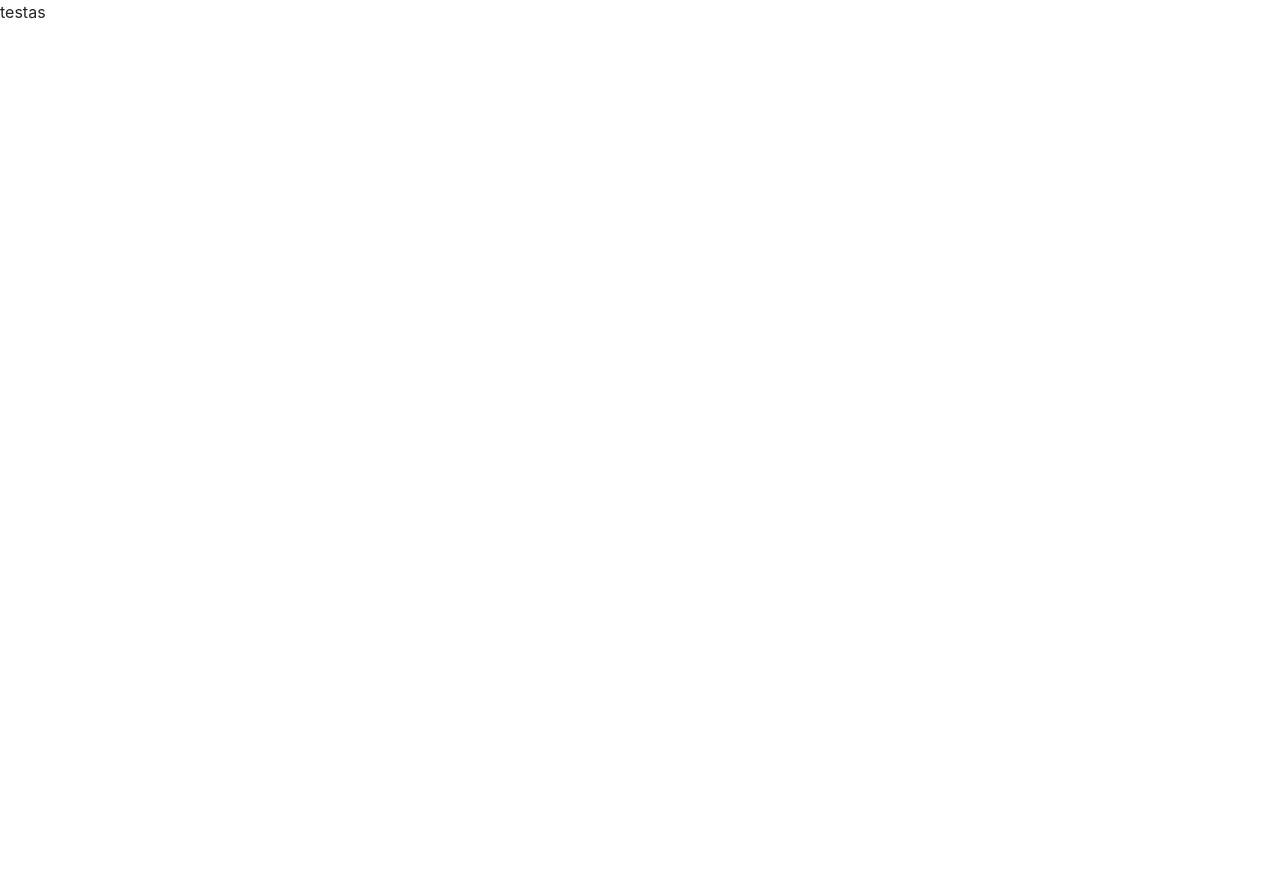
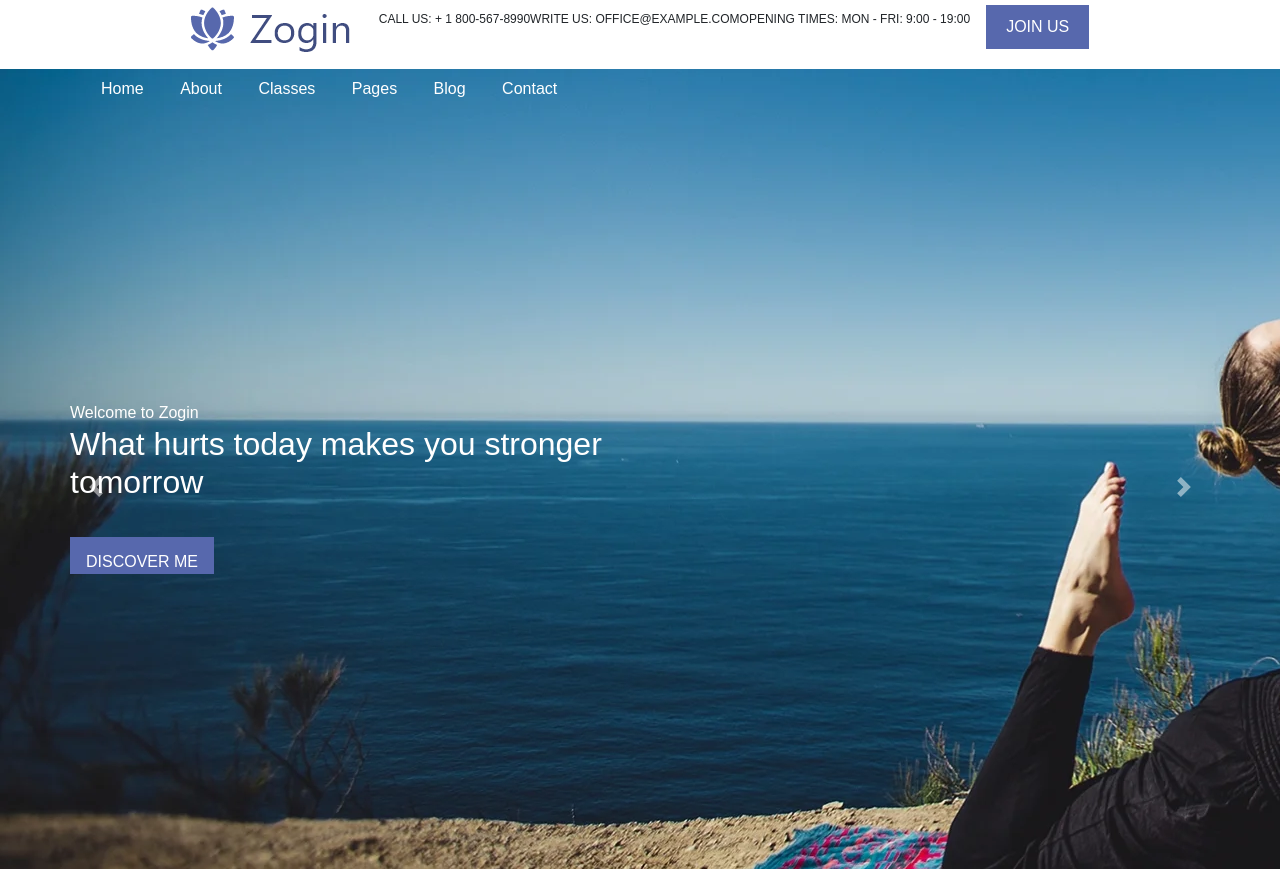
Before and after one commit to Totaldc/MVC, a plain HTML site: page index.html in a window 1280 px wide. Before the commit the page ends 800 px from the top, so only its background shows below. Drawn offline with nearby package versions, Linux system fonts and the light colour scheme; files that its build step writes are made by us from their sources; files whose address does not match are found by name.

Commit message:
Navigation bar + carousel

```diff
--- a/assets/css/style.css
+++ b/assets/css/style.css
@@ -0,0 +1,43 @@
+*{
+
+    font-family: sans-serif;
+
+}
+
+body{
+    padding: 0;
+    margin: 0 auto;
+}
+
+header ul{
+    list-style-type: none;
+    font-size: 12px;
+}
+
+.join{
+    padding: 10px 20px;
+    background-color: #5768AD;
+    text-decoration: none;
+    color: white;
+}
+
+nav a{
+    color: white;
+    text-decoration: none;
+}
+
+.homeFirst{
+    background-image: url('../images/hero-1.png');
+    background-size: inherit;
+    height: 100vh ;
+}
+
+.karusele{
+    top: 300px;
+
+}
+
+.carousel-text a{
+    color: white;
+    background-color: #5768AD;
+}
--- a/index.html
+++ b/index.html
@@ -4,11 +4,88 @@
     <meta charset="UTF-8">
     <meta name="viewport" content="width=device-width, initial-scale=1.0">
     <title>Document</title>
-    <link rel="stylesheet" href="css/bootstrap.css">
-    <link rel="stylesheet" href="css/style.css">
+    <link rel="stylesheet" href="assets/css/bootstrap.css">
+    <link rel="stylesheet" href="assets/css/style.css">
 </head>
 <body>
-testas
+<!--TOP INFO SECTION WITH PHONES AND LOGO-->
+<header class="mb-3">
+    <div class="container d-flex justify-content-center align-items-center">
+        <a href="app/views/home.html"><img src="assets/images/logo.png" alt="logo"></a>
+        <ul class="row justify-content-center align-items-center mr-3">
+            <li>CALL US: + 1 800-567-8990</li>
+            <li>WRITE US: OFFICE@EXAMPLE.COM</li>
+            <li>OPENING TIMES: MON - FRI: 9:00 - 19:00</li>
+        </ul>
+        <a class="join" href="#" class="primary-btn">JOIN US</a>
+       </div>
+</header>
+<!--NAVIGATION BAR-->
+<section class="homeFirst">
+    <div class="container">
+    <nav class=" pt-2">
+        <a class="p-3" href="app/views/home.html">Home</a>
+        <a class="p-3" href="app/views/about.html">About</a>
+        <a class="p-3" href="app/views/classes.html">Classes</a>
+        <a class="p-3" href="app/views/pages.html">Pages</a>
+        <a class="p-3" href="app/views/blog.html">Blog</a>
+        <a class="p-3" href="app/views/contact.html">Contact</a>
+    </nav>
+    </div>
+
+    <!--CAROUSEL-->
+        <div id="carouselExampleInterval" class="carousel slide d-flex justify-content-center align-items-center karusele text-white" data-ride="carousel">
+            <div class="carousel-inner">
+              <div class="carousel-item active" data-interval="10000">
+                  <div class="container">
+                <div class="row">
+                    <div class="text-left w-50 carousel-text ">
+                        <span>Welcome to Zogin</span>
+                        <h2 class="mb-5">What hurts today makes you stronger tomorrow</h2>
+                        <a class="p-3" href="#">DISCOVER ME</a>
+                    </div>
+                    <div>
+                </div>
+              </div>
+              <div class="carousel-item" data-interval="2000">
+                  <div class="row">
+                    <div class="text-left w-50 carousel-text">
+                        <span>Welcome to Zogin</span>
+                        <h2>What hurts today makes you stronger tomorrow</h2>
+                        <a class="p-3" href="#">DISCOVER ME</a>
+                    </div>
+                    <div>
+                </div>
+              </div>
+
+            </div>
+            <a class="carousel-control-prev" href="#carouselExampleInterval" role="button" data-slide="prev">
+              <span class="carousel-control-prev-icon" aria-hidden="true"></span>
+              <span class="sr-only">Previous</span>
+            </a>
+            <a class="carousel-control-next" href="#carouselExampleInterval" role="button" data-slide="next">
+              <span class="carousel-control-next-icon" aria-hidden="true"></span>
+              <span class="sr-only">Next</span>
+            </a>
+          </div>
+          <!--END OF CAROUSEL-->
+
+</section>
+<!--SECTION #1 START-->
+<section class="first">
+    <div class="container">
+        <div class="row">
+            <!--right column-->
+            <div>
+
+            </div>
+            <!--left column-->
+            <div></div>
+        </div>
+    </div>
+</section>
+
+
 <script type="text/javascript" src="js/jquery.js"></script>
 <script type="text/javascript" src="js/bootstrap.bundle.js"></script>
 </body>
```
Also changed, not shown: app/views/home.html (added, +18 -0 lines), app/views/about.html (added), app/views/blog.html (added), app/views/classes.html (added), app/views/contact.html (added), app/views/pages.html (added), assets/images/hero-1.png (added), assets/images/logo.png (added).
